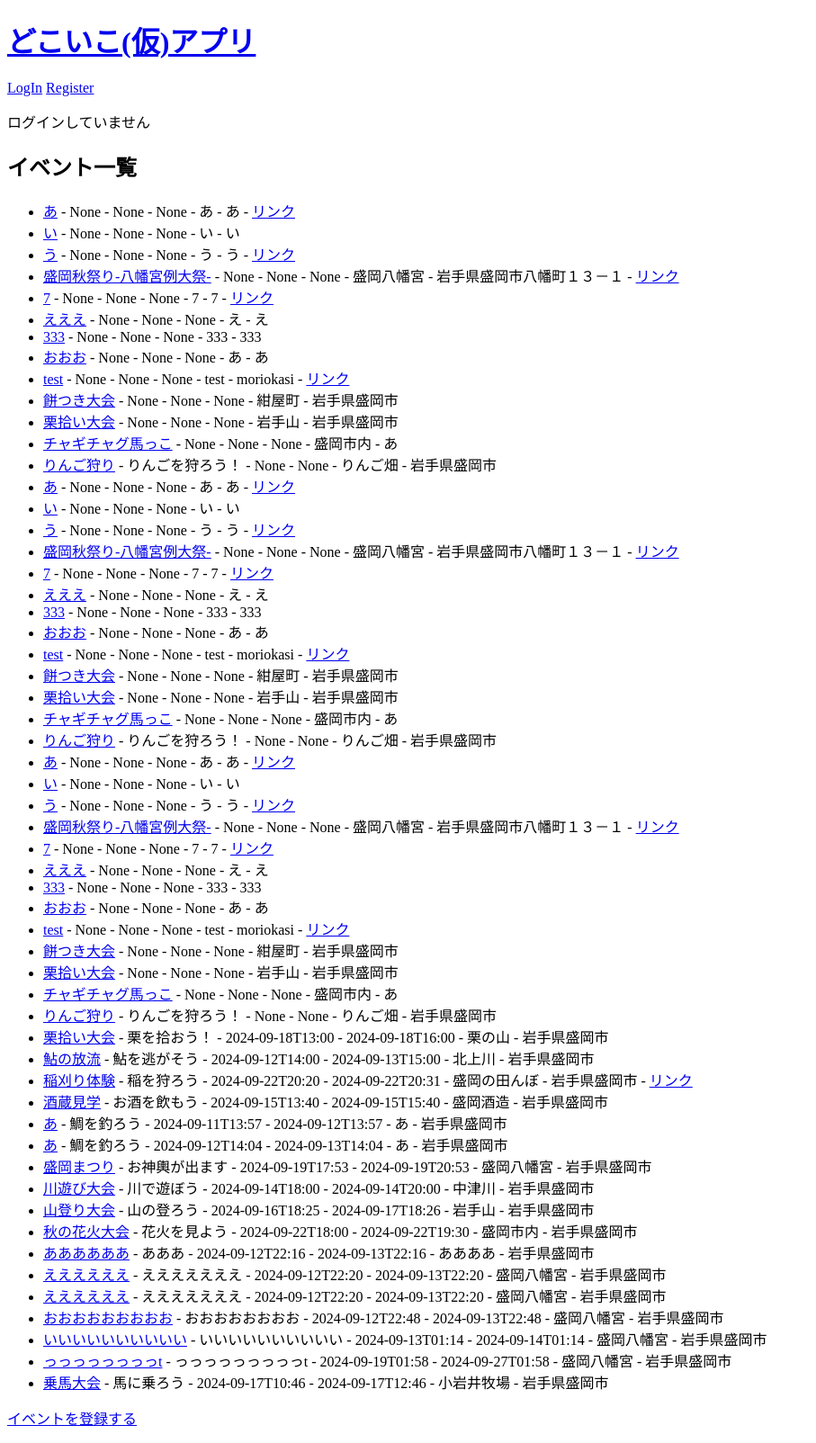
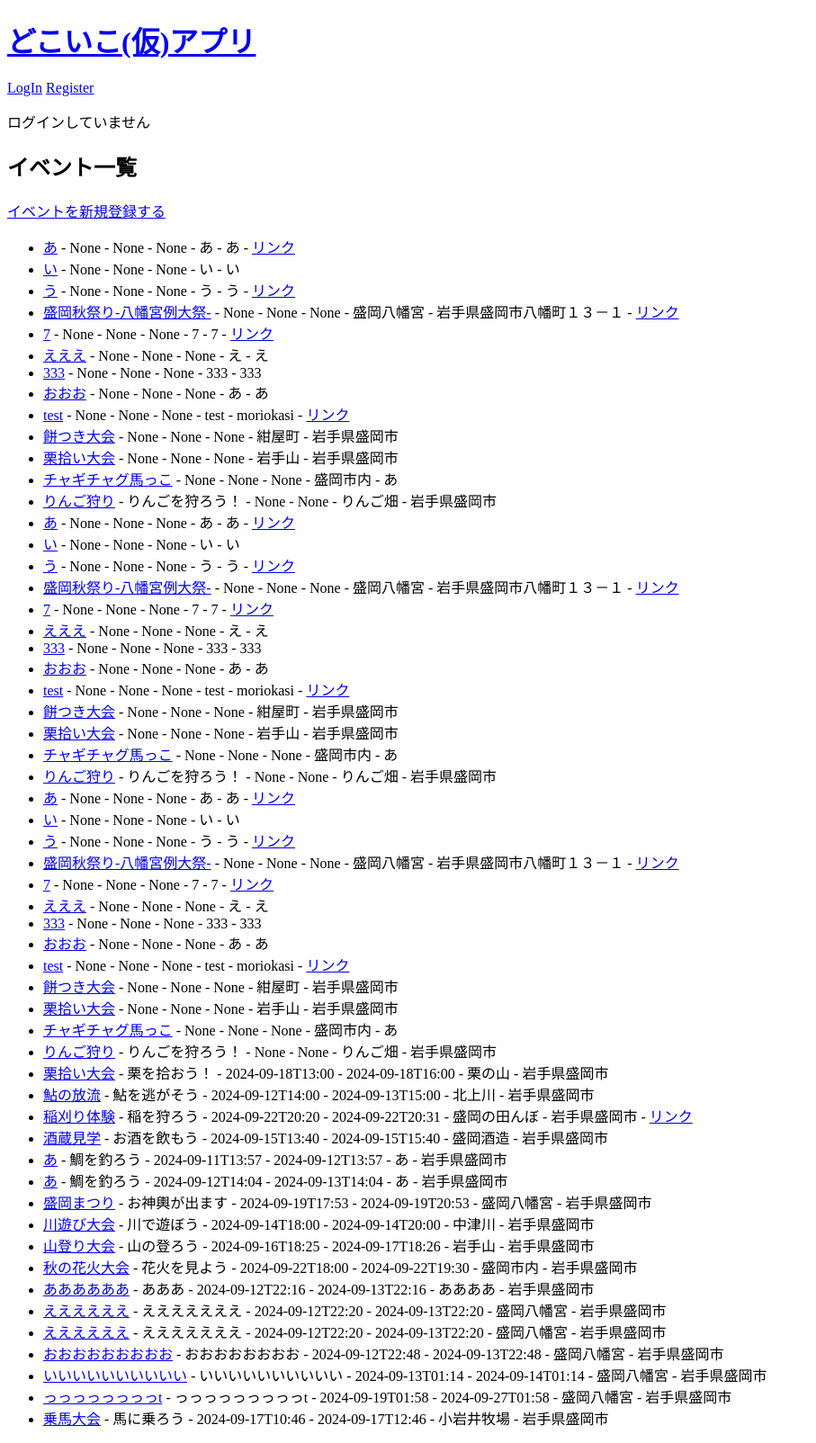
Before and after one commit to naonaosun/evernt_app, a Flask app: page / in a window 1280 px wide. Shown: the whole page at 90% size, without its empty margins (0-907 px from the left). Run offline with Flask 3, Linux system fonts and the light colour scheme; data comes from the database, SQL or seed files in the repository.

Commit message:
登録リンクの位置変更

```diff
--- a/templates/index.html
+++ b/templates/index.html
@@ -5,6 +5,7 @@
     <meta charset="UTF-8">
     <meta name="viewport" content="width=device-width, initial-scale=1.0">
     <title>イベント一覧</title>
+
 </head>
 <body>
    <div class="page">
@@ -29,6 +30,7 @@
     {% endif %}
 
     <h2>イベント一覧</h2>
+    <a href="{{ url_for('create_events') }}">イベントを新規登録する</a>
     <ul>
         {% for event in events %}
         <li>
@@ -45,7 +47,6 @@
         </li>
         {% endfor %}
     </ul>
-    <a href="{{ url_for('create_events') }}">イベントを登録する</a>
 </body>
 
 </html>
```
